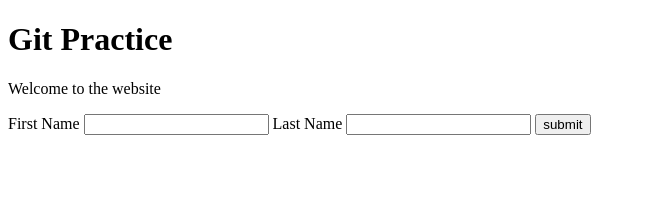
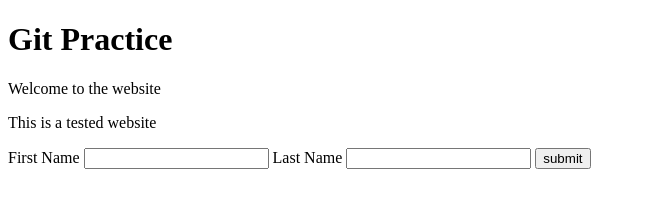
Before and after one commit to ForlornNoLonger/GIt_practice, a plain HTML site: page index.html in a window 1280 px wide. Shown: the whole page, without its empty margins (0-646 px from the left). Drawn offline with Linux system fonts and the light colour scheme.

Commit message:
one more sentence is added

```diff
--- a/index.html
+++ b/index.html
@@ -8,6 +8,7 @@
 <body>
     <h1> Git Practice</h1>
     <p> Welcome to the website</p>
+    <p> This is a tested website</p>
     <label for="first_name">First Name</label>
     <input type="text" id="first_name" name="first_name">
     <label for="last_name">Last Name</label>
```
